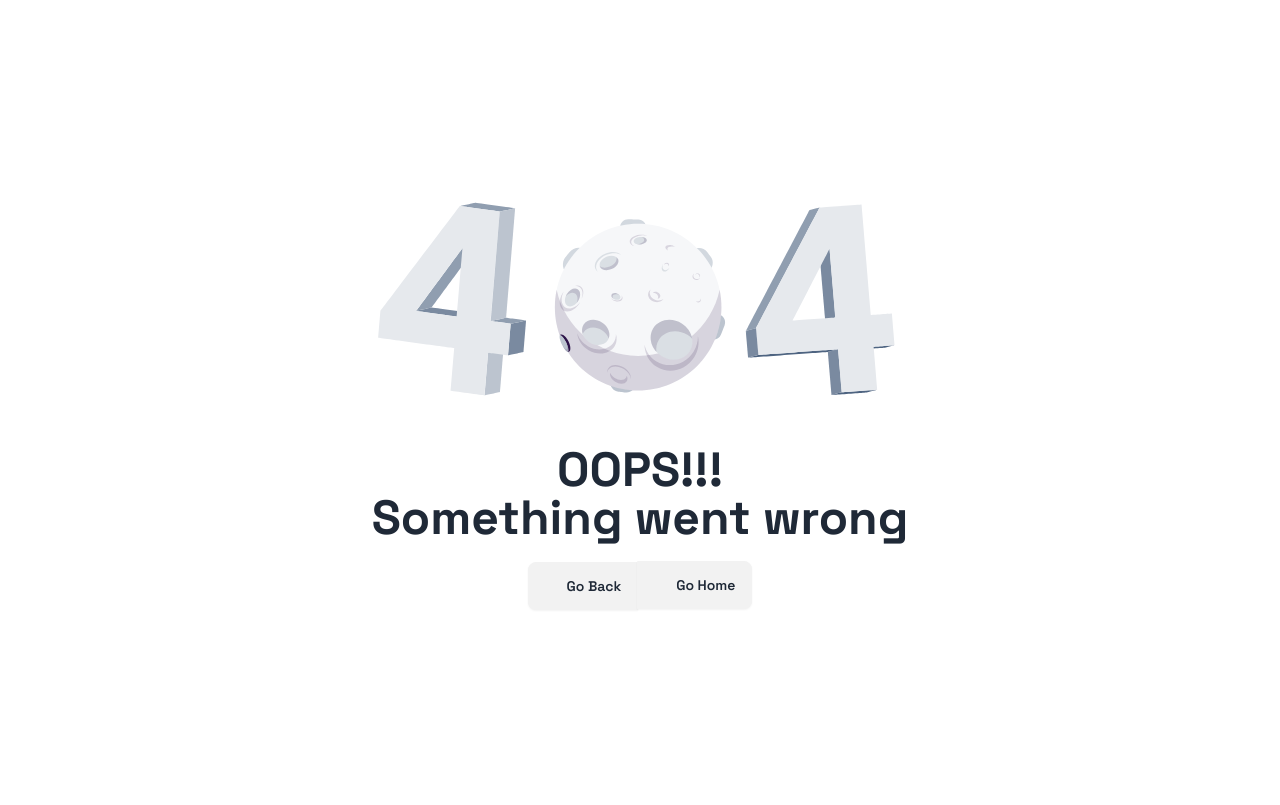
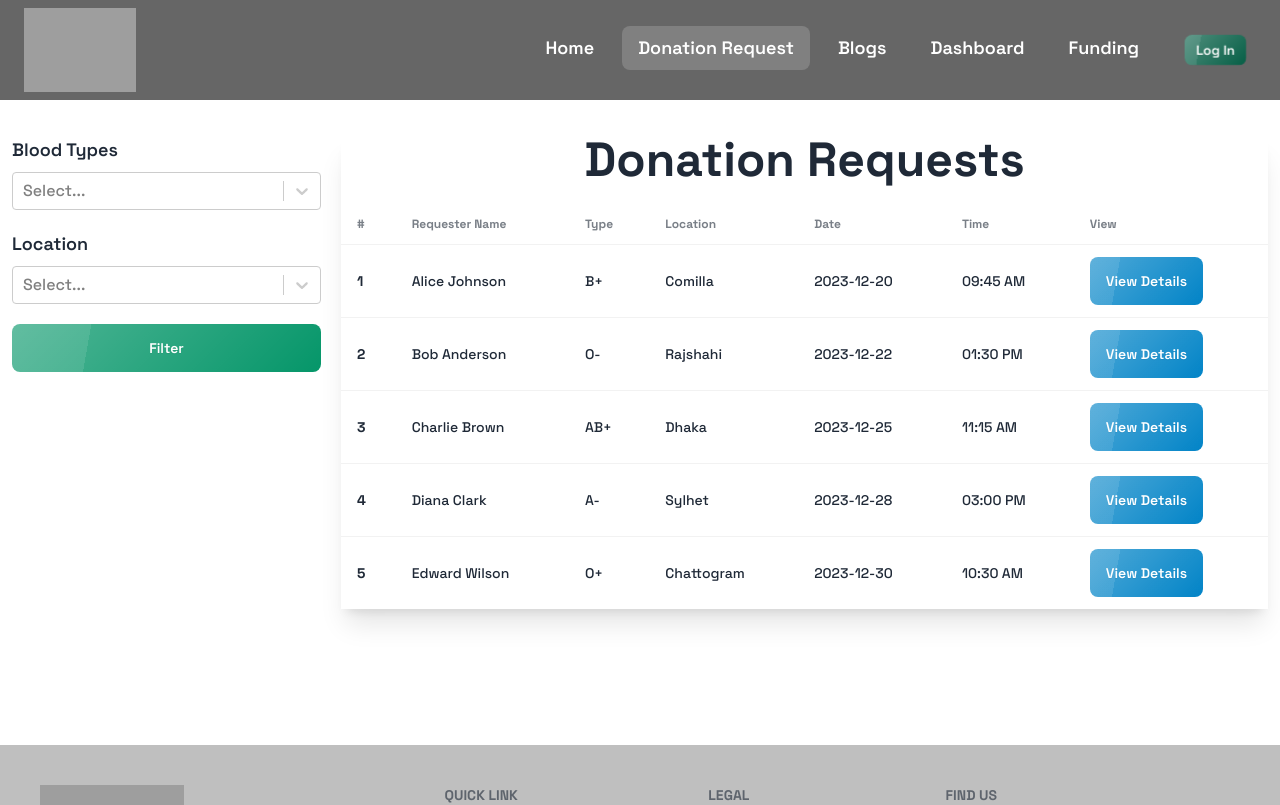
Before and after one commit to juixer/Blood-unity, a React (Vite) app: page /donationRequest in a window 1280 px wide. Shown: the top 805 px of the page. Built offline with nearby package versions, Linux system fonts and the light colour scheme; grey boxes are pictures that could not be loaded; some icons are missing.

Commit message:
donattion request page added and using react select

```diff
--- a/package.json
+++ b/package.json
@@ -20,6 +20,7 @@
     "react-dom": "^18.2.0",
     "react-icons": "^4.12.0",
     "react-router-dom": "^6.20.1",
+    "react-select": "^5.8.0",
     "sort-by": "^1.2.0"
   },
   "devDependencies": {
--- /dev/null
+++ b/public/fakeReq.json
@@ -0,0 +1,42 @@
+[
+    {
+      "id": 1,
+      "requesterName": "Alice Johnson",
+      "type": "B+",
+      "location": "Comilla",
+      "date": "2023-12-20",
+      "time": "09:45 AM"
+    },
+    {
+      "id": 2,
+      "requesterName": "Bob Anderson",
+      "type": "O-",
+      "location": "Rajshahi",
+      "date": "2023-12-22",
+      "time": "01:30 PM"
+    },
+    {
+      "id": 3,
+      "requesterName": "Charlie Brown",
+      "type": "AB+",
+      "location": "Dhaka",
+      "date": "2023-12-25",
+      "time": "11:15 AM"
+    },
+    {
+      "id": 4,
+      "requesterName": "Diana Clark",
+      "type": "A-",
+      "location": "Sylhet",
+      "date": "2023-12-28",
+      "time": "03:00 PM"
+    },
+    {
+      "id": 5,
+      "requesterName": "Edward Wilson",
+      "type": "O+",
+      "location": "Chattogram",
+      "date": "2023-12-30",
+      "time": "10:30 AM"
+    }
+]
--- /dev/null
+++ b/src/Pages/DonationRequest/DonationRequest.jsx
@@ -0,0 +1,152 @@
+import axios from "axios";
+import Container from "../../Shared/COntainer/Container";
+import Select from "react-select";
+import { useState } from "react";
+const DonationRequest = () => {
+  const [reqs, setReqs] = useState([]);
+  axios.get("fakeReq.json").then((res) => {
+    setReqs(res.data);
+  });
+  const districts = [
+    { value: "Comilla", label: "Comilla" },
+    { value: "Feni", label: "Feni" },
+    { value: "Brahmanbaria", label: "Brahmanbaria" },
+    { value: "Rangamati", label: "Rangamati" },
+    { value: "Noakhali", label: "Noakhali" },
+    { value: "Chandpur", label: "Chandpur" },
+    { value: "Lakshmipur", label: "Lakshmipur" },
+    { value: "Chattogram", label: "Chattogram" },
+    { value: "Coxsbazar", label: "Coxsbazar" },
+    { value: "Khagrachhari", label: "Khagrachhari" },
+    { value: "Bandarban", label: "Bandarban" },
+    { value: "Sirajganj", label: "Sirajganj" },
+    { value: "Pabna", label: "Pabna" },
+    { value: "Bogura", label: "Bogura" },
+    { value: "Rajshahi", label: "Rajshahi" },
+    { value: "Natore", label: "Natore" },
+    { value: "Joypurhat", label: "Joypurhat" },
+    { value: "Chapainawabganj", label: "Chapainawabganj" },
+    { value: "Naogaon", label: "Naogaon" },
+    { value: "Jashore", label: "Jashore" },
+    { value: "Satkhira", label: "Satkhira" },
+    { value: "Meherpur", label: "Meherpur" },
+    { value: "Narail", label: "Narail" },
+    { value: "Chuadanga", label: "Chuadanga" },
+    { value: "Kushtia", label: "Kushtia" },
+    { value: "Magura", label: "Magura" },
+    { value: "Khulna", label: "Khulna" },
+    { value: "Bagerhat", label: "Bagerhat" },
+    { value: "Jhenaidah", label: "Jhenaidah" },
+    { value: "Jhalakathi", label: "Jhalakathi" },
+    { value: "Patuakhali", label: "Patuakhali" },
+    { value: "Pirojpur", label: "Pirojpur" },
+    { value: "Barisal", label: "Barisal" },
+    { value: "Bhola", label: "Bhola" },
+    { value: "Barguna", label: "Barguna" },
+    { value: "Sylhet", label: "Sylhet" },
+    { value: "Moulvibazar", label: "Moulvibazar" },
+    { value: "Habiganj", label: "Habiganj" },
+    { value: "Sunamganj", label: "Sunamganj" },
+    { value: "Narsingdi", label: "Narsingdi" },
+    { value: "Gazipur", label: "Gazipur" },
+    { value: "Shariatpur", label: "Shariatpur" },
+    { value: "Narayanganj", label: "Narayanganj" },
+    { value: "Tangail", label: "Tangail" },
+    { value: "Kishoreganj", label: "Kishoreganj" },
+    { value: "Manikganj", label: "Manikganj" },
+    { value: "Dhaka", label: "Dhaka" },
+    { value: "Munshiganj", label: "Munshiganj" },
+    { value: "Rajbari", label: "Rajbari" },
+    { value: "Madaripur", label: "Madaripur" },
+    { value: "Gopalganj", label: "Gopalganj" },
+    { value: "Faridpur", label: "Faridpur" },
+    { value: "Panchagarh", label: "Panchagarh" },
+    { value: "Dinajpur", label: "Dinajpur" },
+    { value: "Lalmonirhat", label: "Lalmonirhat" },
+    { value: "Nilphamari", label: "Nilphamari" },
+    { value: "Gaibandha", label: "Gaibandha" },
+    { value: "Thakurgaon", label: "Thakurgaon" },
+    { value: "Rangpur", label: "Rangpur" },
+    { value: "Kurigram", label: "Kurigram" },
+    { value: "Sherpur", label: "Sherpur" },
+    { value: "Mymensingh", label: "Mymensingh" },
+    { value: "Jamalpur", label: "Jamalpur" },
+    { value: "Netrokona", label: "Netrokona" },
+  ];
+  const bloodTypes = [
+    { value: "A+", label: "A+" },
+    { value: "A-", label: "A-" },
+    { value: "B+", label: "B+" },
+    { value: "B-", label: "B-" },
+    { value: "AB+", label: "AB+" },
+    { value: "AB-", label: "AB-" },
+    { value: "O+", label: "O+" },
+    { value: "O-", label: "O-" },
+  ];
+  return (
+    <div className="my-10">
+      <Container>
+        <div className="flex flex-col lg:flex-row gap-5">
+          <div className=" w-full lg:w-1/4 ">
+            <form className="space-y-5">
+              <div className="space-y-2">
+                <p className="font-semibold text-lg">Blood Types</p>
+                <Select options={bloodTypes} />
+              </div>
+              <div className="space-y-2">
+                <p className="font-semibold text-lg">Location</p>
+                <Select options={districts} />
+              </div>
+              <button className="btn bg-emerald-600 hover:bg-emerald-800 w-full text-white glass">
+                Filter
+              </button>
+            </form>
+          </div>
+          <div className=" max-w-5xl mx-auto w-full lg:w-3/4 shadow-xl">
+            <h1 className="text-5xl font-bold text-center mb-5">
+              Donation Requests
+            </h1>
+
+            <div className="overflow-x-auto roux">
+              <table className="table">
+                {/* head */}
+                <thead>
+                  <tr>
+                    <th>#</th>
+                    <th>Requester Name</th>
+                    <th>Type</th>
+                    <th>Location</th>
+                    <th>Date</th>
+                    <th>Time</th>
+                    <th>View</th>
+                  </tr>
+                </thead>
+                <tbody>
+                  {reqs.map((req, i) => {
+                    return (
+                      <tr key={req.id} className="hover">
+                        <th>{i + 1}</th>
+                        <td>{req.requesterName}</td>
+                        <td>{req.type}</td>
+                        <td>{req.location}</td>
+                        <td>{req.date}</td>
+                        <td>{req.time}</td>
+                        <td>
+                          <button className="btn bg-sky-600 text-white hover:bg-sky-800 glass">
+                            View Details
+                          </button>
+                        </td>
+                      </tr>
+                    );
+                  })}
+                </tbody>
+              </table>
+            </div>
+          </div>
+        </div>
+      </Container>
+    </div>
+  );
+};
+
+export default DonationRequest;
--- a/src/Routers/Router.jsx
+++ b/src/Routers/Router.jsx
@@ -2,6 +2,7 @@ import { createBrowserRouter } from "react-router-dom";
 import Root from "../Layout/Root";
 import Home from "../Pages/Home/Home";
 import ErrorPage from "../Pages/ErrorPage/ErrorPage";
+import DonationRequest from "../Pages/DonationRequest/DonationRequest";
 
 const Router = createBrowserRouter([
   {
@@ -13,6 +14,10 @@ const Router = createBrowserRouter([
         path: "/",
         element: <Home />,
       },
+      {
+        path:'/donationRequest',
+        element: <DonationRequest/>
+      }
     ],
   },
 ]);
--- /dev/null
+++ b/src/Shared/COntainer/Container.jsx
@@ -0,0 +1,9 @@
+const Container = ({children}) => {
+    return (
+        <div className="min-h-[calc(100vh-460px)]">
+            {children}
+        </div>
+    );
+};
+
+export default Container;
```
Also changed, not shown: 1 other file (tests, documents, lock files or other folders).
